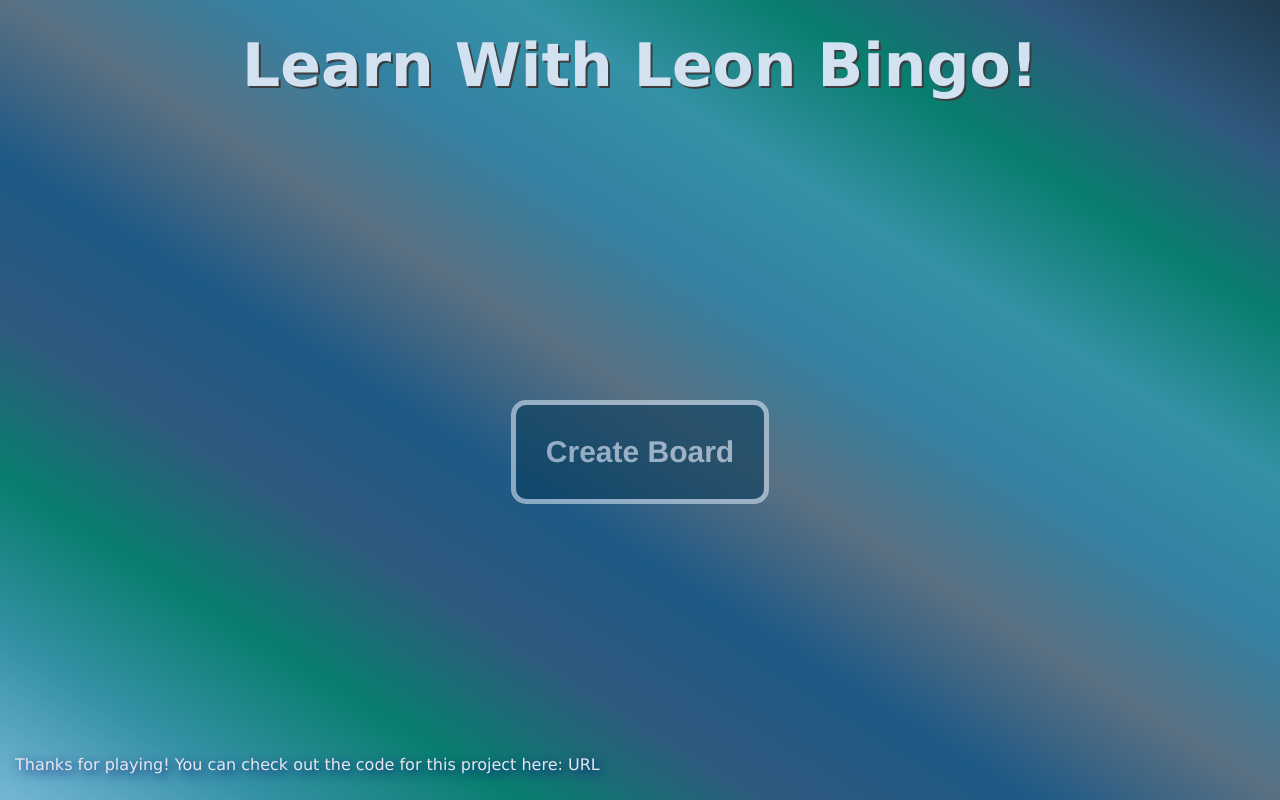
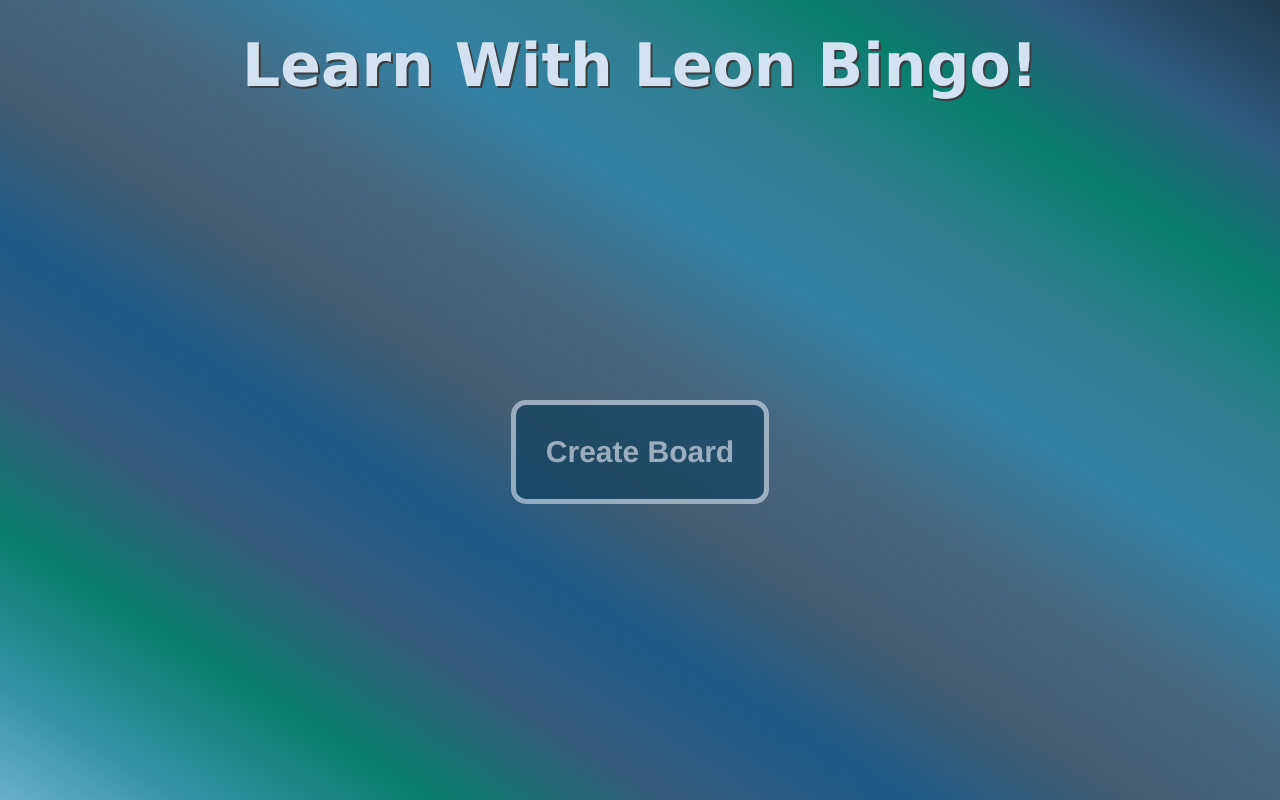
Before and after one commit to citizen-snipz/leonBingo, a plain HTML site: page index.html in a window 1280 px wide. Shown: the top 800 px of the page. Drawn offline with Linux system fonts and the light colour scheme.

Commit message:
changed background colors, centered footer text

```diff
--- a/css/style.css
+++ b/css/style.css
@@ -10,11 +10,12 @@ body {
     rgb(115, 182, 211),
     rgb(53, 145, 165),
     rgb(8, 126, 110),
-    rgb(47, 89, 126),
+    rgb(55, 92, 125),
     rgb(30, 89, 133),
-    rgba(48, 76, 99, 0.8),
+    rgba(48, 76, 99, 0.9),
+    rgba(70, 103, 129),
     rgb(51, 129, 162),
-    rgb(53, 145, 165),
+    rgb(49, 127, 145),
     rgb(8, 126, 110),
     rgb(47, 89, 126),
     rgb(32, 58, 78)
@@ -52,12 +53,11 @@ button:hover {
 }
 
 footer {
-  position: fixed;
-  left: 15px;
   bottom: 25px;
   width: 100%;
   line-height: 20px;
   text-shadow: 3px 3px 12px navy;
+  text-align: center;
 }
 
 table {
```
